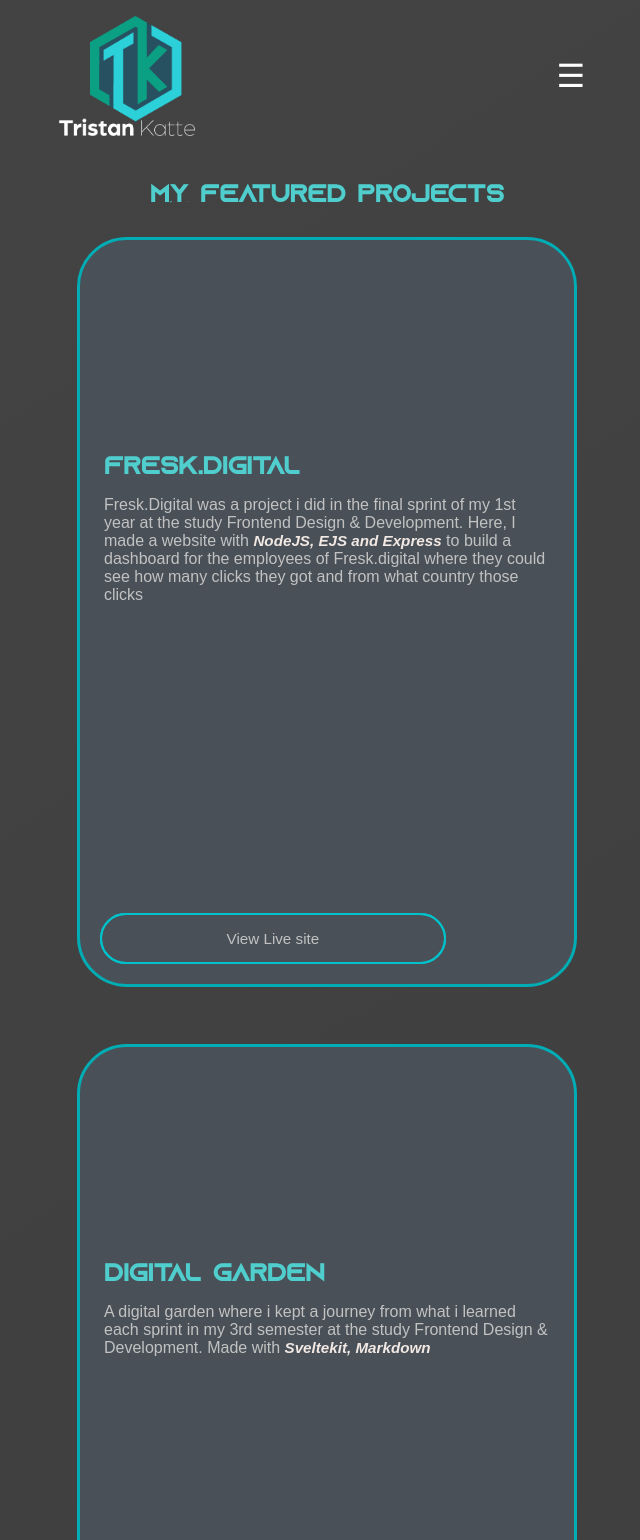
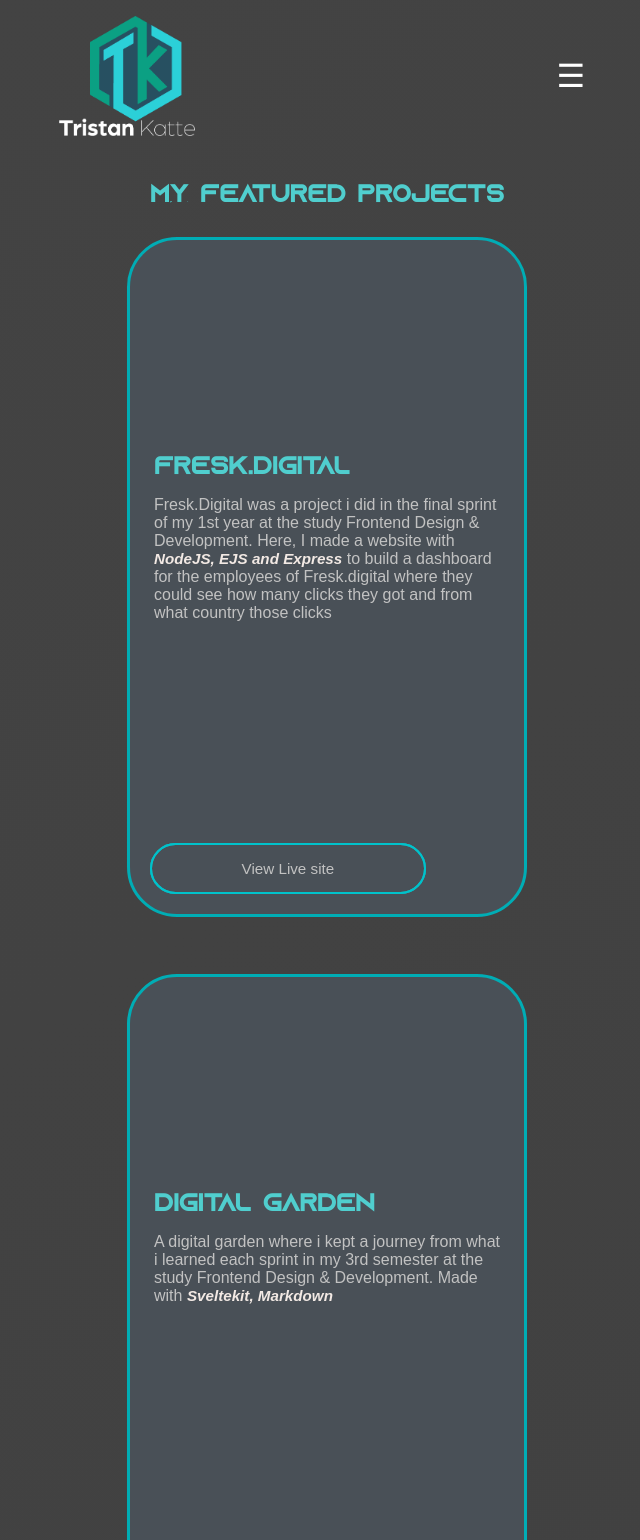
Before and after one commit to TristanKatte/portfolio, a SvelteKit app in the folder myapp/: page /projects in a window 768 px wide. Shown: the top 1540 px of the page, without its empty margins (57-697 px from the left). Built offline with nearby package versions, Linux system fonts and the light colour scheme.

Commit message:
responsive for both orientations on tablets

```diff
--- a/myapp/src/routes/about/+page.svelte
+++ b/myapp/src/routes/about/+page.svelte
@@ -113,7 +113,7 @@
         <div class="timeline-dot"></div>
         <div class="timeline-date">september 2023- present day</div>
         <div class="timeline-content">
-          <h3>Current study</h3>
+          <h3>Frontend Design & Development</h3>
           <p>Currently enrolled in advanced studies focusing on frontend development, honing my skills in modern frameworks and design systems. </p>
         </div>
       </div>
@@ -171,10 +171,14 @@
   h2 {
     display: flex;
     justify-content: center;
+    align-items: center;
+    text-align: center;
     font-family: "Azonix";
     color: var(--heading-color);
+    margin-bottom: 1em;
   }
-.button {
+
+  .button {
     position: relative;
     padding: 15px 45px;
     width: 50%;
@@ -424,6 +428,29 @@
 }
 
 @media(max-width: 48em){
+
+  h2 {
+    display: flex;
+    justify-content: flex-start;
+  }
+
+  .timeline-section:nth-child(1) {
+    display: flex;
+    flex-direction: column;
+    width: 100%;
+  }
+
+  .journey {
+    display: flex;
+    justify-content: center;
+    flex-direction: column;
+  }
+
+  .pic {
+    scale: .80;
+
+  }
+
 	.timeline-items::before{
 		left: 7px;
 	}
@@ -444,4 +471,51 @@
   }
 }
 
+@media (max-width: 64em) {
+
+  .timeline-section:nth-child(1) {
+    display: flex;
+    flex-direction: row;
+    max-width: 100%;
+  }
+
+  .pic {
+    scale: .85;
+    display: flex;
+    justify-content: flex-end;
+    align-items: flex-start;
+    margin-top: -550px;
+  }
+
+  .journey {
+    display: flex;
+    justify-content: center;
+    flex-direction: column;
+  }
+
+  .pic {
+    scale: .80;
+  }
+
+  .button {
+    position: relative;
+    padding: 15px 45px;
+    width: 100%;
+    background: transparent;
+    border-radius: 0 50px 0 50px;
+    border: 2px solid #00c2cb;
+    outline: 2px solid #00c2cb;
+    outline-offset: -2px;
+    font-size: .95rem;
+    font-family: 'Orbitron Variable', sans-serif;
+    color: #00c2cb;
+    font-weight: 500;
+    text-decoration: none;
+    text-align: center;
+    cursor: pointer;
+    transition: outline-offset 200ms ease;
+    }
+
+}
+
 </style>
--- a/myapp/src/routes/components/Home.svelte
+++ b/myapp/src/routes/components/Home.svelte
@@ -78,7 +78,7 @@
   }
 
 .home-content h2 {
-  color: var(--btn-color);
+  color: var(--heading-color);
   font-weight: 400;
   margin-bottom: 10px;
   font-family: "Azonix";
@@ -168,6 +168,7 @@
 
   .home-content h2 {
     font-size: 24px;
+    color: var(--heading-color);
   }
 
   .pic {
@@ -208,7 +209,7 @@
   }
 }
 
-@media (min-width: 48em) {
+@media  (max-width: 48em) {
 
 .img {
   scale: 1;
@@ -220,13 +221,15 @@
 figure {
     border-radius: 20px;
     width: 100%;
-    margin: auto
+    margin: auto;
+    margin-bottom: 1.5em;
 }
 
 article {
   display: flex;
   justify-content: center;
   align-items: center;
+  flex-direction: column;
   height: 100vh;
   width: 100%;
   font-family: 'alata', sans-serif;
@@ -235,16 +238,16 @@
 .button {
   position: relative;
   padding: 15px 45px;
-  width: 10%;
+  width: 100%;
   background: transparent;
   border-radius: 0 50px 0 50px;
   border: 2px solid #00c2cb;
   outline: 2px solid #00c2cb;
   outline-offset: -2px;
-  font-size: .95rem;
+  font-size: .75rem;
   font-family: 'Orbitron Variable', sans-serif;
   color: #00c2cb;
-  font-weight: 500;
+  font-weight: 200;
   text-decoration: none;
   cursor: pointer;
   transition: outline-offset 200ms ease;
@@ -306,5 +309,57 @@
 
 }
 
+@media (max-width: 64em) {
+  .home {
+    display: flex;
+    align-items: center;
+    height: 100vh;
+    padding: 0 10%;
+    background-size: cover;
+    background-position: center;
+  }
+
+.home-content {
+    max-width: 500px;
+    margin-left: 3.5em;
+    font-family: 'alata', sans-serif;
+    word-wrap: break-word;
+    line-height: 1.6;
+    letter-spacing: .5em;
+  }
+
+  .home-content h2 {
+    color: var(--heading-color);
+  }
+
+.img {
+    scale: 0.95;
+    border-radius: 12px;
+    border: 16px solid var(--heading-color);
+    border-style: ridge;
+    margin-right: 3.5em;
+  }
+
+.button {
+  position: relative;
+  padding: 15px 45px;
+  width: 100%;
+  background: transparent;
+  border-radius: 0 50px 0 50px;
+  border: 2px solid #00c2cb;
+  outline: 2px solid #00c2cb;
+  outline-offset: -2px;
+  font-size: .95rem;
+  font-family: 'Orbitron Variable', sans-serif;
+  color: #00c2cb;
+  font-weight: 500;
+  text-decoration: none;
+  text-align: center;
+  cursor: pointer;
+  transition: outline-offset 200ms ease;
+  }
+
+}
+
 
 </style>
--- a/myapp/src/routes/components/Projects.svelte
+++ b/myapp/src/routes/components/Projects.svelte
@@ -470,10 +470,46 @@
 
 }
 
-@media (min-width: 62em) {
+@media (max-width: 64em) {
+    .projects-grid {
+        display: flex;
+        flex-direction: row;
+        flex-wrap: wrap;
+        justify-content: center;
+        align-items: normal;
+        align-content: center;
+        scroll-behavior: smooth;
+        scrollbar-width: none;
+        margin-bottom: 3em;
+    }
+
+    .project-card {
+        position: relative;
+        background: var(--project-card-color);
+        padding: 1.5rem;
+        border-radius: 50px;
+        border: 3px solid var(--btn-color);
+        transition: transform 0.5s ease-in-out;
+        flex: 1 1 700px;
+        width: 400px;
+        height: 680px;
+        margin: 1.8rem;
+        display: flex;
+        flex-direction: column;
+        justify-content: space-between;
+    }
+
+    .grid-wrapper {
+        columns: 300px;
+        padding: 2em;
+        display: flex;
+        justify-content: flex-start;
+        margin-bottom: .6em;
+    }
+
     .columns {
         display: grid;
-        grid-template-columns: repeat(3, 1fr);
+        grid-template-columns: repeat(1, 1fr);
     }
 }
 
--- a/myapp/src/routes/contact/ContactForm.svelte
+++ b/myapp/src/routes/contact/ContactForm.svelte
@@ -66,7 +66,7 @@
     width: 650px;
     height: 750px;
     background: linear-gradient(0deg, transparent,
-    #10b9d3, #10b9d3);
+    #056837, #056837);
     transform-origin: bottom right;
     animation: glowborder 6s linear infinite;
     animation-delay: -3s;
@@ -149,4 +149,5 @@
       padding: 30px;
     }
   }
+
 </style>
```
Also changed, not shown: myapp/src/routes/components/Skills.svelte (+30 -1 lines).
